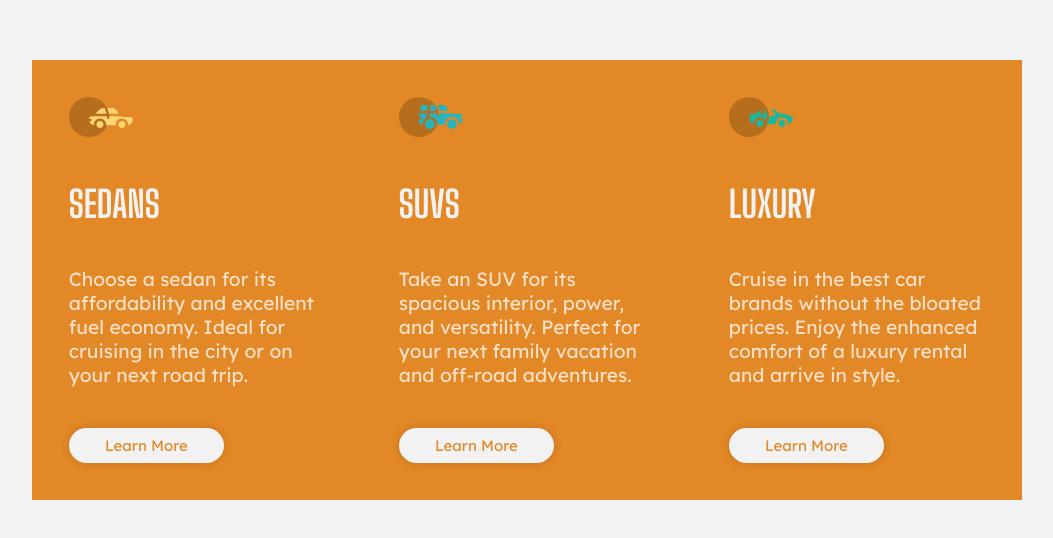
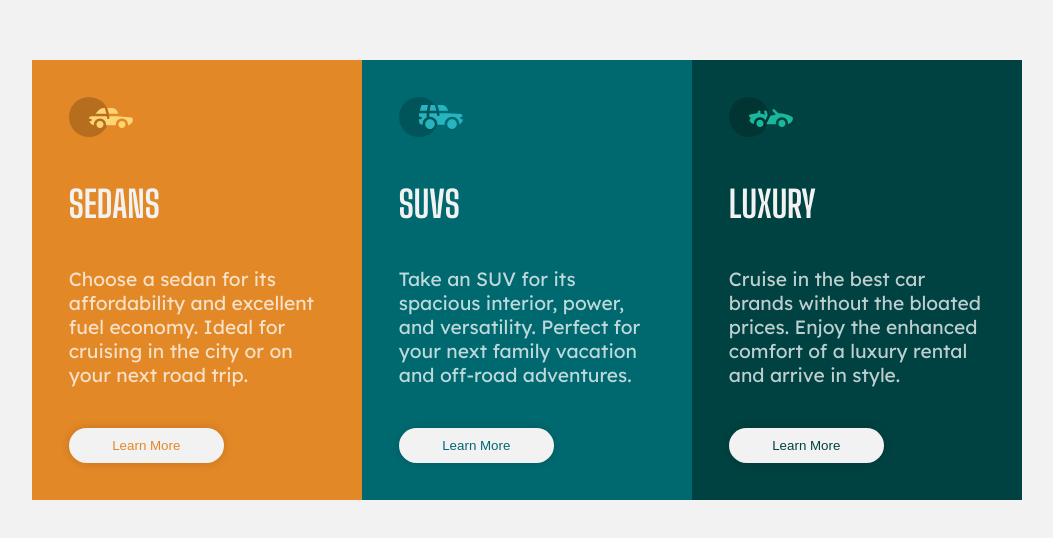
Before and after one commit to codernami/react-cards, a React (Create React App) app: page / in a window 1280 px wide. Shown: the part 120-658 px from the top of the page, without its empty margins (113-1166 px from the left). Built offline with nearby package versions, Linux system fonts and the light colour scheme.

Commit message:
Change link to button

```diff
--- a/src/components/Card.js
+++ b/src/components/Card.js
@@ -1,17 +1,25 @@
 import { StyledCard } from './styles/Card.styled'
-
+import { Button } from './styles/Button'
 
 export default function Card({
-	item: {id, title, text, image}
+	item: {id, title, text, image, bgColor, btnColor}
 }) {
 	return (
-		<StyledCard>
+		<StyledCard bg = {bgColor}>
 			<div>
-        <img src={`./images/${image}`}/>
+        <img src = {`./images/${image}`}/>
       </div>
-			<h2>{title}</h2>
-			<p>{text}</p>
-			<a href="#">Learn More</a>
+			<h2>
+				{title}
+			</h2>
+			<p>
+				{text}
+			</p>
+			<Button
+				bg= {bgColor}
+				color= {btnColor}>
+				Learn More
+			</Button>
 		</StyledCard>
 	);
 }
--- a/src/components/styles/Card.styled.js
+++ b/src/components/styles/Card.styled.js
@@ -7,7 +7,7 @@ export const StyledCard = styled.article`
 	width: 330px;
 	height: 440px;
 	padding: 2.3rem;
-	background-color: hsl(31, 77%, 52%);
+	background-color: ${({ bg }) => bg};
 
 	h2 {
 		color: hsl(0, 0%, 95%);
@@ -20,22 +20,4 @@ export const StyledCard = styled.article`
 		color: hsla(0, 0%, 100%, 0.75);
 		font-size: 1.2rem;
 	}
-	a {
-		width: 155px;
-		padding: .5rem;
-		text-align: center;
-		text-decoration: none;
-		background-color: hsl(0, 0%, 95%);
-		color: hsl(31, 77%, 52%);
-		border-radius: 24px;
-		box-shadow: 0 0 10px rgba(0, 0, 0, 0.15);
-
-		&:hover {
-			color: hsl(0, 0%, 95%);
-			background-color: hsl(31, 77%, 52%);
-			border: 2px solid hsl(0, 0%, 95%);
-			cursor: pointer;
-		}
-	}
-
 `
```
